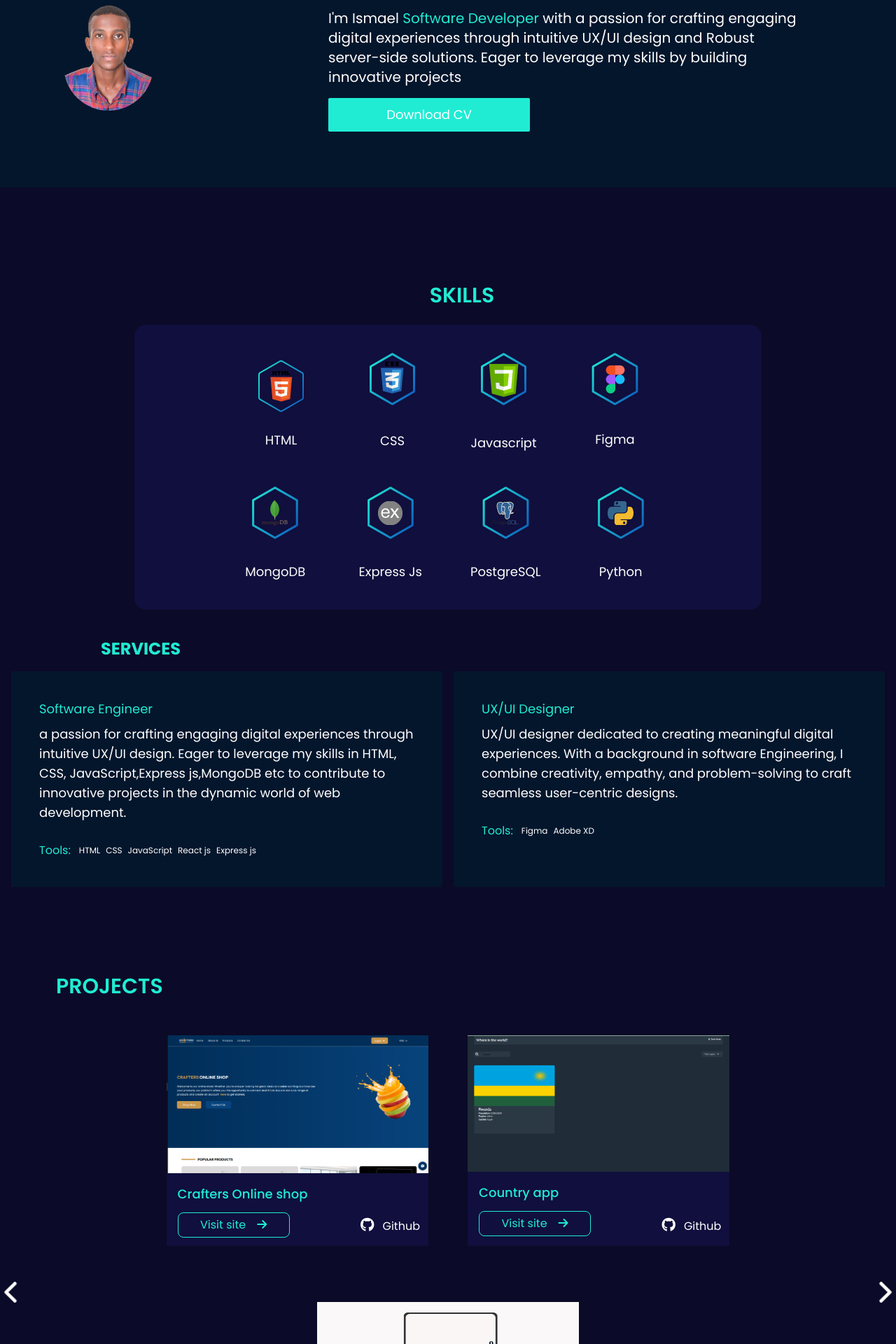
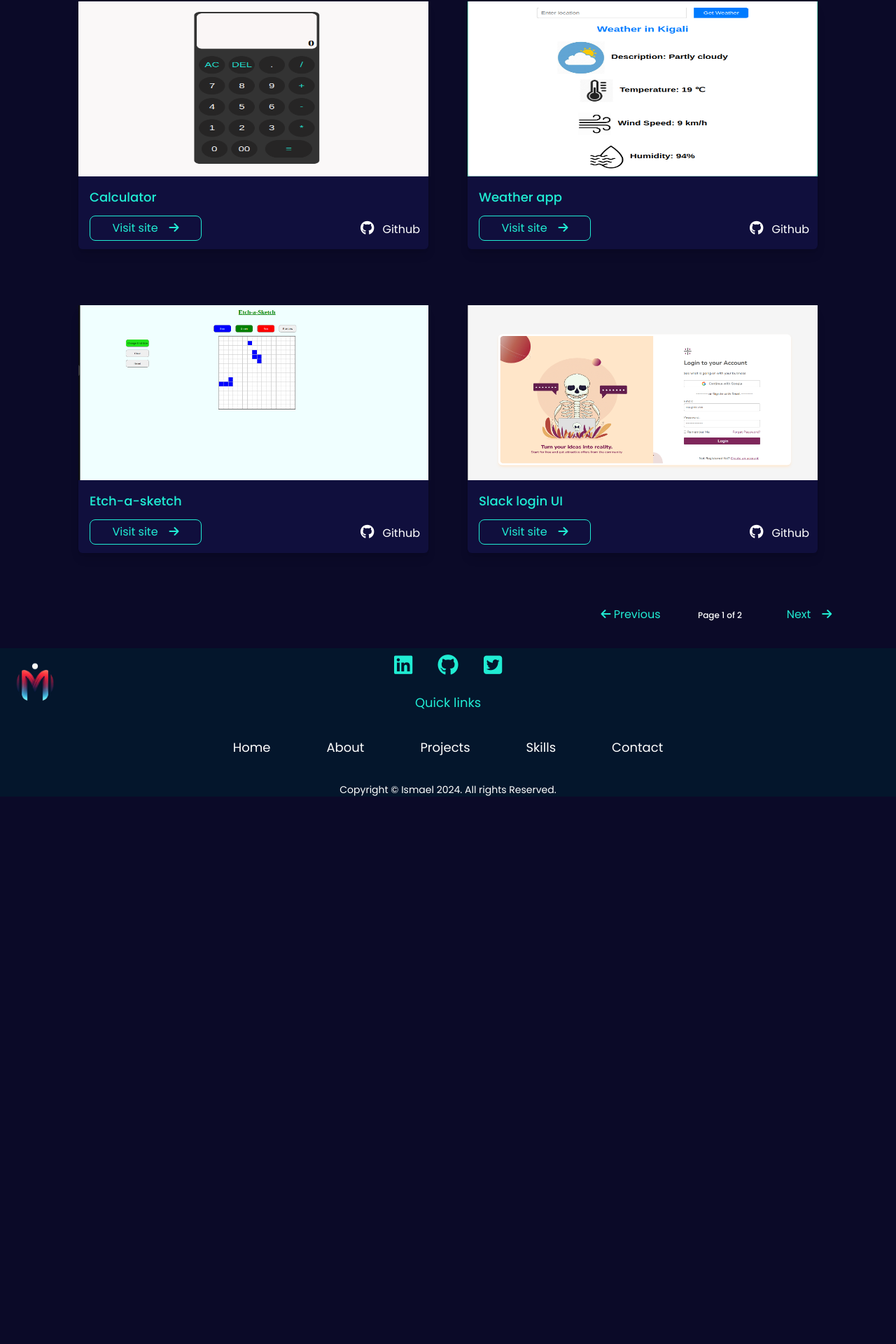
Before and after one commit to Ismaelmurekezi/Portfolio, a React (Vite) app: page /projects in a window 1280 px wide. Shown: the part 598-2518 px from the top of the page at 70% size. After the commit the page ends 1736 px from the top, so only its background shows below. Built offline with nearby package versions, Linux system fonts and the light colour scheme.

Commit message:
adding projects page

```diff
--- /dev/null
+++ b/Home.jsx
@@ -0,0 +1,26 @@
+import React from 'react'
+import Header from './src/components/Header';
+import About from "./src/components/About";
+import Contact from "./src/components/Contact";
+import Footer from "./src/components/Footer";
+import HeroSection from "./src/components/HeroSection";
+import Project from "./src/components/Project";
+import Services from "./src/components/Services";
+import Skills from "./src/components/Skills";
+
+const Home = () => {
+  return (
+    <div>
+      <Header />
+      <HeroSection />
+      <About />
+      <Skills />
+      <Services />
+      <Project />
+      <Contact />
+      <Footer />
+    </div>
+  );
+}
+
+export default Home
--- a/index.html
+++ b/index.html
@@ -5,7 +5,7 @@
     <meta name="viewport" content="width=device-width, initial-scale=1.0" />
       <link rel="stylesheet" href="https://fonts.googleapis.com/css2?family=Poppins:wght@300;400;500;600;700&display=swap">
   <link rel="stylesheet" href="https://fonts.googleapis.com/css2?family=Nunito+Sans:wght@300;400;600;700&display=swap">
-    <title>portfolio</title>
+    <title>My Brand</title>
   </head>
   <body>
     <div id="root"></div>
--- a/package.json
+++ b/package.json
@@ -14,6 +14,7 @@
     "react": "^18.3.1",
     "react-dom": "^18.3.1",
     "react-hook-form": "^7.52.2",
+    "react-router-dom": "^7.0.2",
     "react-toastify": "^10.0.5",
     "yup": "^1.4.0"
   },
--- a/src/App.jsx
+++ b/src/App.jsx
@@ -1,24 +1,17 @@
-import About from "./components/About";
-import Contact from "./components/Contact";
-import Footer from "./components/Footer";
-import Header from "./components/Header";
-import HeroSection from "./components/HeroSection";
-import Project from "./components/Project";
-import Services from "./components/Services";
-import Skills from "./components/Skills";
+import { Route, BrowserRouter as Router, Routes } from "react-router-dom";
+import Home from "../Home";
+import Projects from "./components/Projects";
+
+
 
 function App() {
   return (
-    <div>
-      <Header />
-      <HeroSection />
-      <About />
-      <Skills />
-      <Services/>
-      <Project />
-      <Contact />
-      <Footer />
-    </div>
+    <Router>
+      <Routes>
+        <Route path="" element={<Home />} />
+        <Route path="/projects" element={<Projects />} />
+      </Routes>
+    </Router>
   );
 }
 
--- a/src/components/Contact.jsx
+++ b/src/components/Contact.jsx
@@ -16,6 +16,7 @@ const Contact = () => {
     register,
     handleSubmit,
     formState: { errors },
+    reset
   } = useForm({
     resolver: yupResolver(messageSchema),
   });
@@ -35,6 +36,7 @@ const Contact = () => {
 
       if (response.ok) {
         toast.success("Thanks, your message was sent successfully!");
+        reset()
       } else {
         toast.error("Failed to submit message");
       }
--- a/src/components/Footer.jsx
+++ b/src/components/Footer.jsx
@@ -2,7 +2,7 @@ import React from "react";
 
 const Footer = () => {
   return (
-    <div className=" text-white py-6 px-4 md:px-16 lg:px-24">
+    <div className=" text-white bg-lightdark px-4 md:px-16 lg:px-24">
       <div className="flex flex-col items-center">
         <img
           src="./logo.png"
@@ -32,7 +32,7 @@ const Footer = () => {
           </a>
         </div>
         <span className="flex text-lg text-primary mb-4">Quick links</span>
-        <ul className="flex text-sm py-2  md:gap-12 md:text-lg  lg:gap-20 hover:cursor-pointer text-center  mb-4">
+        <ul className="flex text-sm py-1  md:gap-12 md:text-lg  lg:gap-12 hover:cursor-pointer text-center  mb-4">
           <li className="hover:scale-105 p-4 hover:text-primary transition duration-300">
             <a href="#home">Home</a>
           </li>
--- a/src/components/Project.jsx
+++ b/src/components/Project.jsx
@@ -1,4 +1,5 @@
 import React, { useState } from "react";
+import { Link } from "react-router-dom";
 
 const Project = () => {
   const [currentIndex, setCurrentIndex] = useState(0);
@@ -47,41 +48,23 @@ const Project = () => {
       codeLink: "https://github.com/Ismaelmurekezi/Auth.git",
     },
     {
-      imgSrc: "/Admin dashboard.png",
+      imgSrc: "/Admin-dashboard.png",
       title: "Iwork",
       siteLink: "#",
       codeLink: "https://github.com/Ismaelmurekezi/Iwork.git",
     },
   ];
 
-  const handlePrev = () => {
-    setCurrentIndex((prevIndex) =>
-      prevIndex === 0 ? Math.max(0, projects.length - 3) : prevIndex - 1
-    );
-  };
-
-  const handleNext = () => {
-    setCurrentIndex((prevIndex) =>
-      prevIndex >= projects.length - 3 ? 0 : prevIndex + 1
-    );
-  };
 
   return (
-    <div className="mt-28" id="projects">
-      <h3 className="pl-20 mb-6 text-primary text-3xl font-semibold">
+    <div className="flex flex-col items-start  mt-28" id="projects">
+      <h3 className="mb-6 text-primary text-3xl font-semibold">
         PROJECTS
       </h3>
       <div className="relative flex items-center justify-center pb-10 md:m-auto">
-        <img
-          src="/left-arrow.png"
-          alt="Previous"
-          width={30}
-          onClick={handlePrev}
-          className="cursor-pointer absolute left-0  z-10"
-        />
         <div className="flex overflow-hidden flex-wrap justify-center gap-6 w-full mx-4">
           {projects
-            .slice(currentIndex, currentIndex + 3)
+            .slice(currentIndex, currentIndex + 6)
             .map((project, index) => (
               <div
                 key={index}
@@ -109,14 +92,12 @@ const Project = () => {
               </div>
             ))}
         </div>
-        <img
-          src="/right-arrow.png"
-          alt="Next"
-          width={30}
-          onClick={handleNext}
-          className="cursor-pointer absolute right-0 z-10 "
-        />
       </div>
+      <button className="w-36 self-end mb-7 mr-11 h-12 rounded-lg text-primary border-[1px] border-primary ml-4 hover:bg-primary hover:text-white lg:w-40">
+        <Link to="projects">
+          View More<i className="fa-solid fa-arrow-right pl-4"></i>
+        </Link>
+      </button>
     </div>
   );
 };
--- /dev/null
+++ b/src/components/Projects.jsx
@@ -0,0 +1,140 @@
+import React, { useState } from "react";
+import { Link } from "react-router-dom";
+import Footer from "./Footer";
+
+const Projects = () => {
+  const [currentPage, setCurrentPage] = useState(1);
+  const itemsPerPage = 6;
+
+  const projects = [
+    {
+      imgSrc: "/crafters.png",
+      title: "Crafters Online shop",
+      siteLink: "https://crafter-shop.netlify.app/",
+      codeLink: "#",
+    },
+    {
+      imgSrc: "/country-app.png",
+      title: "Country app",
+      siteLink: "https://ismaelmurekezi.github.io/Countries-App/",
+      codeLink: "https://github.com/Ismaelmurekezi/Countries-App.git",
+    },
+    {
+      imgSrc: "/calculator1.png",
+      title: "Calculator",
+      siteLink: "https://ismaelmurekezi.github.io/Calculator/",
+      codeLink: "https://github.com/Ismaelmurekezi/Calculator.git",
+    },
+    {
+      imgSrc: "/weatherapp.png",
+      title: "Weather app",
+      siteLink: "https://ismaelmurekezi.github.io/Weather-App/",
+      codeLink: "https://github.com/Ismaelmurekezi/Weather-App.git",
+    },
+    {
+      imgSrc: "/Etch-a-sketch.png",
+      title: "Etch-a-sketch",
+      siteLink: "https://ismaelmurekezi.github.io/Etch-a-Sketch/",
+      codeLink: "https://github.com/Ismaelmurekezi/Portfolio.git",
+    },
+    {
+      imgSrc: "/Slack.png",
+      title: "Slack login UI",
+      siteLink: "https://ismaelmurekezi.github.io/slack-login/",
+      codeLink: "https://github.com/Ismaelmurekezi/slack-login.git",
+    },
+    {
+      imgSrc: "/mern-auth.png",
+      title: "MERN AUTH",
+      siteLink: "",
+      codeLink: "https://github.com/Ismaelmurekezi/Auth.git",
+    },
+    {
+      imgSrc: "/Admin-dashboard.png",
+      title: "Iwork",
+      siteLink: "#",
+      codeLink: "https://github.com/Ismaelmurekezi/Iwork.git",
+    },
+  ];
+
+  const totalPages = Math.ceil(projects.length / itemsPerPage);
+
+  const handlePrev = () => {
+    setCurrentPage((prevPage) => (prevPage > 1 ? prevPage - 1 : totalPages));
+  };
+
+  const handleNext = () => {
+    setCurrentPage((prevPage) => (prevPage < totalPages ? prevPage + 1 : 1));
+  };
+
+  const currentItems = projects.slice(
+    (currentPage - 1) * itemsPerPage,
+    currentPage * itemsPerPage
+  );
+
+  return (
+    <div className="flex flex-col mt-2" id="projects">
+      <Link to="/">
+        <img src="/logo.png" alt="logo" className="" height={40} width={70} />
+      </Link>
+      <h3 className="pl-20 mb-6 text-primary text-3xl font-semibold">
+        PROJECTS
+      </h3>
+      <div className="relative flex items-center justify-center pb-10 md:m-auto">
+        <div className="flex overflow-hidden flex-wrap justify-center gap-6 w-full mx-4">
+          {currentItems.map((project, index) => (
+            <div
+              key={index}
+              className="w-[450px] md:w-[500px] lg:w-[500px] max-h-[400px] flex flex-col rounded-md relative bg-dark_blue mx-4 my-7 transition ease-in-out delay-150 hover:-translate-y-1 hover:scale-105 shadow-lg hover:shadow-cyan-500/50 duration-300"
+            >
+              <img
+                src={project.imgSrc}
+                alt=""
+                className="max-w-full max-h-[250px]"
+              />
+              <p className="text-primary text-lg pt-4 font-medium pl-4">
+                {project.title}
+              </p>
+              <button className="w-32 my-3 h-9 rounded-lg text-primary border-[1px] border-primary ml-4 hover:bg-primary hover:text-white lg:w-40">
+                <a href={project.siteLink}>
+                  Visit site<i className="fa-solid fa-arrow-right pl-4"></i>
+                </a>
+              </button>
+              <div className="self-end absolute bottom-4 hover:text-primary">
+                <a href={project.codeLink}>
+                  <i className="fa-brands fa-github text-xl"></i>
+                  <span className="px-3">Github</span>
+                </a>
+              </div>
+            </div>
+          ))}
+        </div>
+      </div>
+      <span className="self-end">
+        <button
+          className="w-24  mb-7 mr-4 h-8 text-xs rounded-lg text-primary  ml-4 hover:text-white md:w-36 md:h-10 md:text-base lg:w-40"
+          onClick={handlePrev}
+        >
+          <Link>
+            <i class="fa-solid fa-arrow-left"></i> Previous
+          </Link>
+        </button>
+        <span className="text-white text-xs font-medium">
+          Page {currentPage} of {totalPages}
+        </span>
+
+        <button
+          className="w-24  mb-7 mr-11 h-8 text-xs rounded-lg text-primary  ml-4 hover:text-white md:w-36 md:h-10 md:text-base lg:w-40"
+          onClick={handleNext}
+        >
+          <Link>
+            Next<i className="fa-solid fa-arrow-right pl-4"></i>
+          </Link>
+        </button>
+      </span>
+      <Footer />
+    </div>
+  );
+};
+
+export default Projects;
```
Also changed, not shown: public/Admin-dashboard.png (renamed from public/Admin dashboard.png), 1 other file (tests, documents, lock files or other folders).
